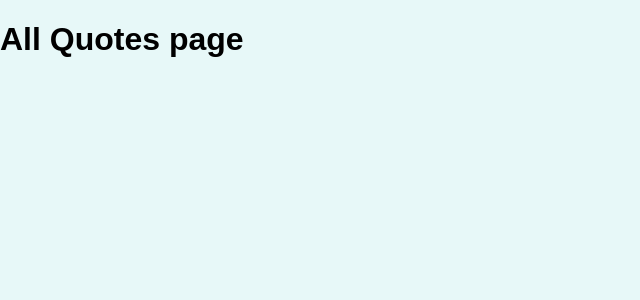
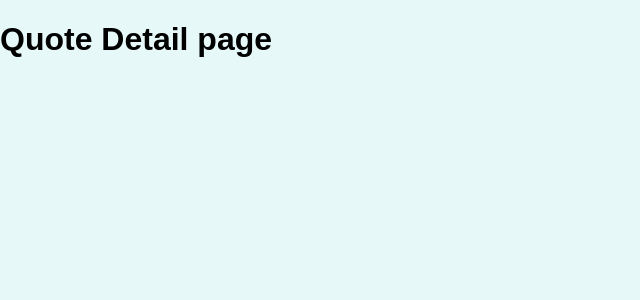
Before and after one commit to yejine2/react-quotes-app, a JavaScript app: page /quotes/1 in a window 1280 px wide. Shown: the top 300 px of the page, without its empty margins (0-640 px from the left). Built offline with nearby package versions, Linux system fonts and the light colour scheme.

Commit message:
feat: Add exact prop

```diff
--- a/src/App.js
+++ b/src/App.js
@@ -7,7 +7,7 @@ import NewQuote from "./pages/NewQuote";
 function App() {
   return (
     <Switch>
-      <Route path="/quotes">
+      <Route path="/quotes" exact>
         <AllQuotes />
       </Route>
       <Route path="/quotes/:quotesId">
```
